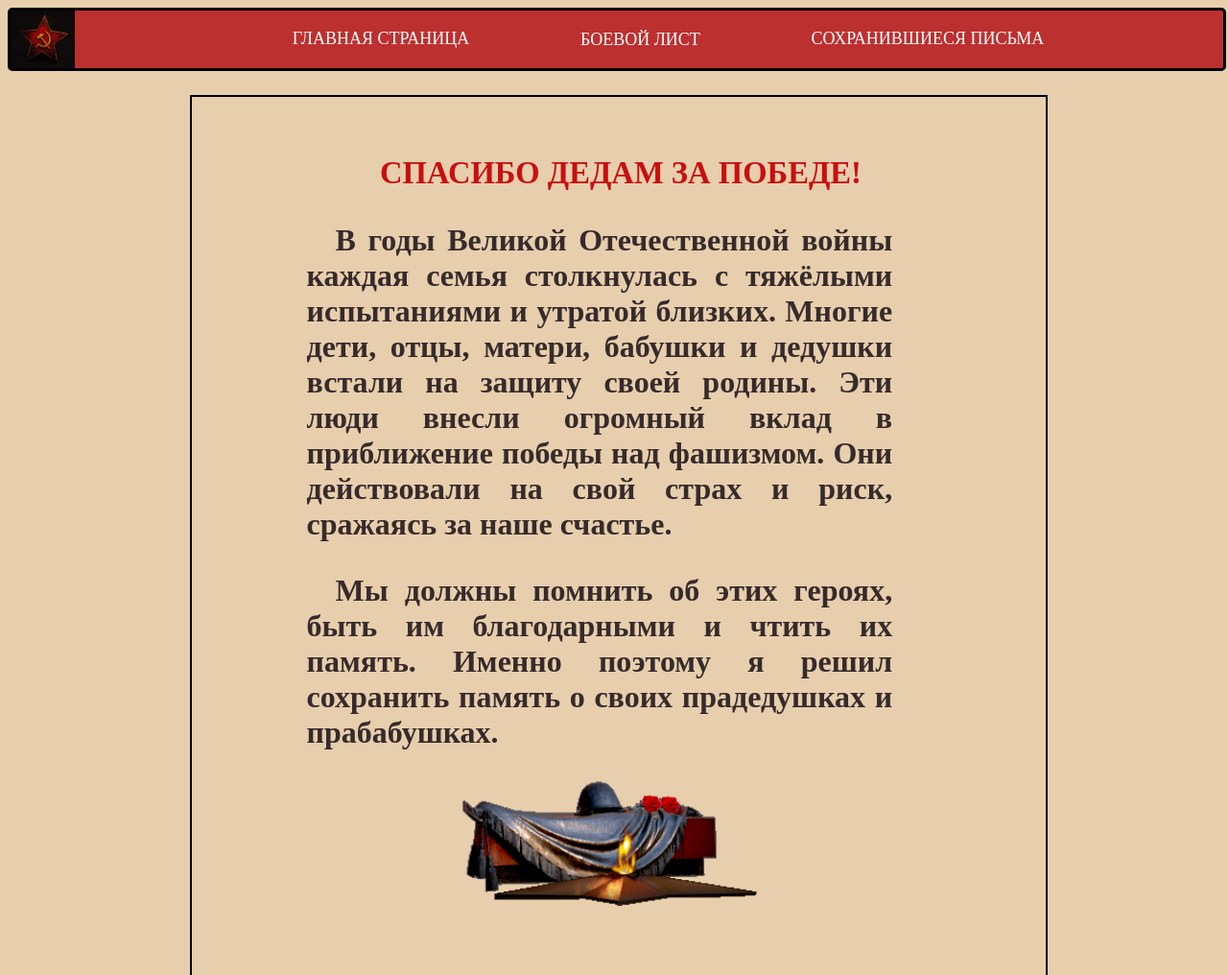
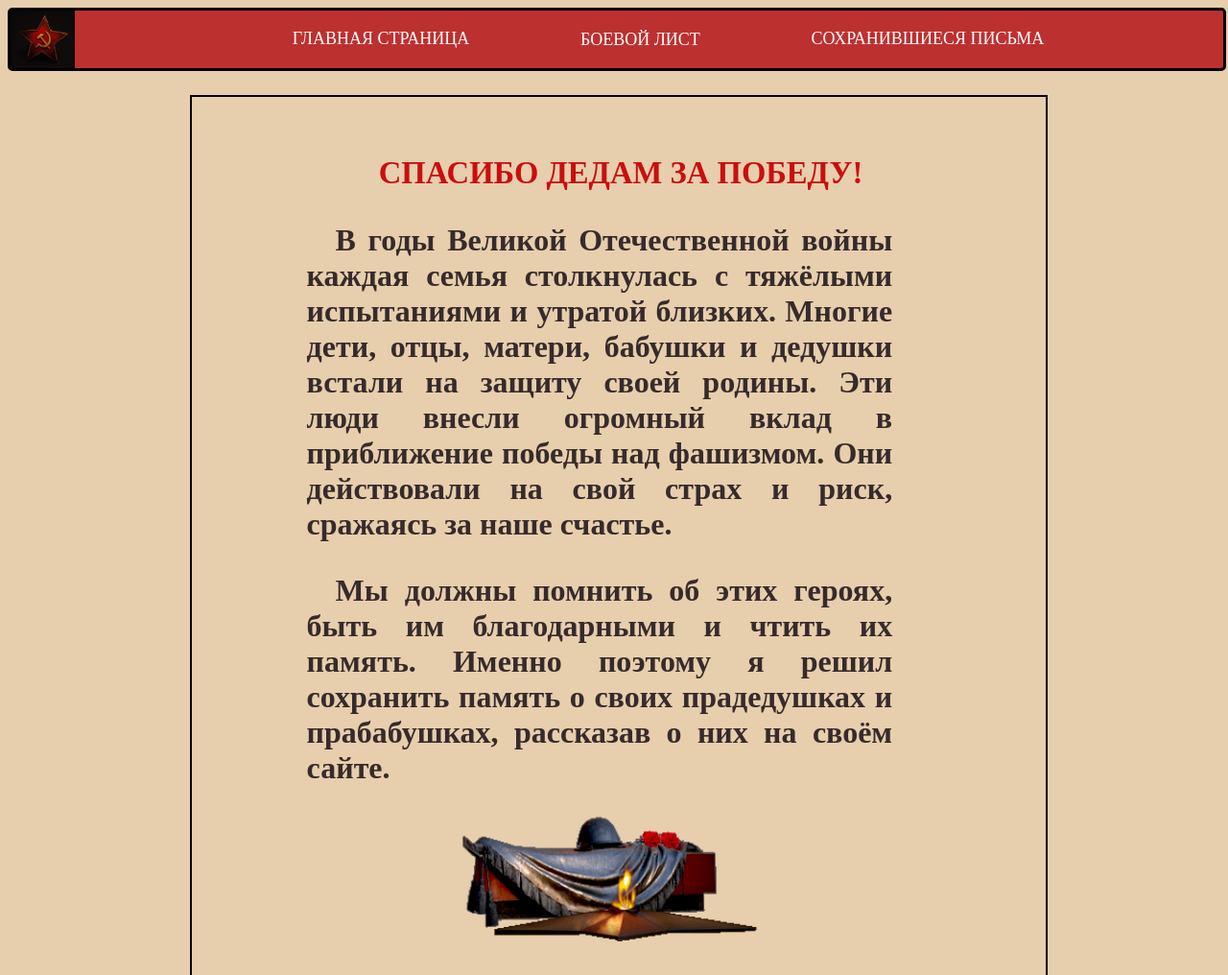
Before and after one commit to koegan-websayt/site_family, a plain HTML site: page heroes/heroes.html in a window 1280 px wide. Shown: the top 1016 px of the page at 96% size. Drawn offline with Linux system fonts and the light colour scheme.

Commit message:
Add files via upload

```diff
--- a/heroes/heroes.html
+++ b/heroes/heroes.html
@@ -25,7 +25,7 @@
             </ul>
     </div>
     <div class="frame">
-        <p class="thanks">Спасибо дедам за победе!</p>
+        <p class="thanks">Спасибо дедам за победу!</p>
         <h1>
             <p>
                 В годы Великой Отечественной войны каждая семья столкнулась с тяжёлыми испытаниями и утратой близких. Многие дети, отцы, матери, бабушки и дедушки встали на защиту своей родины.
@@ -33,7 +33,7 @@
             </p>
 
             <p>
-                Мы должны помнить об этих героях, быть им благодарными и чтить их память. Именно поэтому я решил сохранить память о своих прадедушках и прабабушках.
+                Мы должны помнить об этих героях, быть им благодарными и чтить их память. Именно поэтому я решил сохранить память о своих прадедушках и прабабушках, рассказав о них на своём сайте.
             </p>
             <img class="lite" src="../images/lite.gif" alt="">
         </h1>
```
